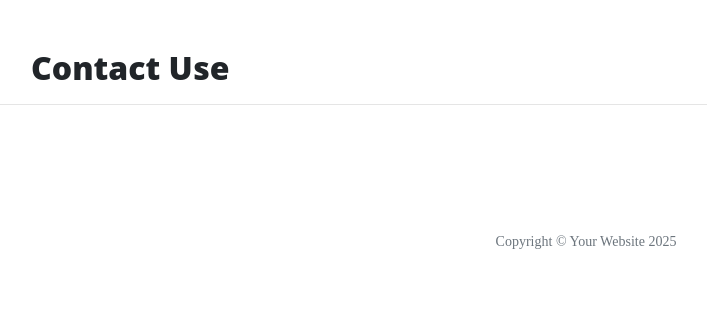
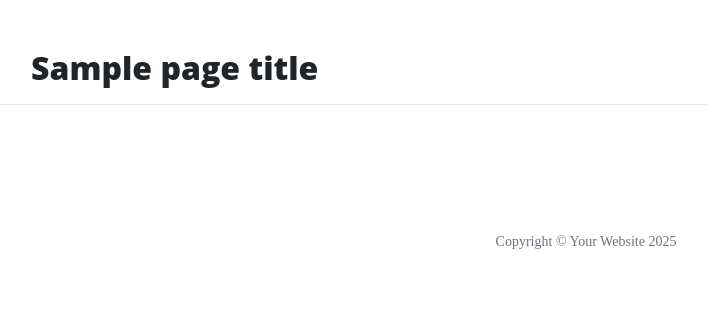
Before and after one commit to Cutbert1/Thorin-Flask-App, a Flask app: template templates/contact.html in a window 1280 px wide. Shown: the part 629-946 px from the top of the page, without its empty margins (54-761 px from the left). Run offline with Flask 3, Linux system fonts and the light colour scheme; the template is opened without the code that fills it: most values are stand-ins (such as "Sample title", 1, 10 or a date in 2020); some libraries are stand-ins or nearby versions.

Commit message:
Pass data from a view (run.py file) to html templates about, contact and carers using expressions

```diff
--- a/run.py
+++ b/run.py
@@ -12,17 +12,17 @@ def index():
 
 @app.route("/about")
 def about():
-    return render_template("about.html")
+    return render_template("about.html", page_title="About")
 
 
 @app.route("/contact")
 def contact():
-    return render_template("contact.html")
+    return render_template("contact.html", page_title="Contact")
 
 
 @app.route("/careers")
 def careers():
-    return render_template("careers.html")
+    return render_template("careers.html", page_title="Careers")
 
 if __name__ == "__main__":
     app.run(
--- a/templates/about.html
+++ b/templates/about.html
@@ -1,6 +1,6 @@
 {% extends "base.html" %}
 {% block content %}
-    <h2>About Page</h2>
+    <h2>{{ page_title }}</h2>
     <p>
         The formation of the group grew out of a meeting Gandalf had with Thorin in Bree which kindled Thorin's interest in
 		recapturing his long lost family inheritance. (Thorin's grandfather had been the king of the Lonely Mountain when
--- a/templates/careers.html
+++ b/templates/careers.html
@@ -1,4 +1,4 @@
 {% extends "base.html" %}
 {% block content %}
-    <h2>Come Work With Us</h2>
+    <h2>{{ page_title }}</h2>
 {% endblock %}
--- a/templates/contact.html
+++ b/templates/contact.html
@@ -1,4 +1,4 @@
 {% extends "base.html" %}
 {% block content %}
-    <h2>Contact Use</h2>
+    <h2>{{ page_title }}</h2>
 {% endblock %}
```
